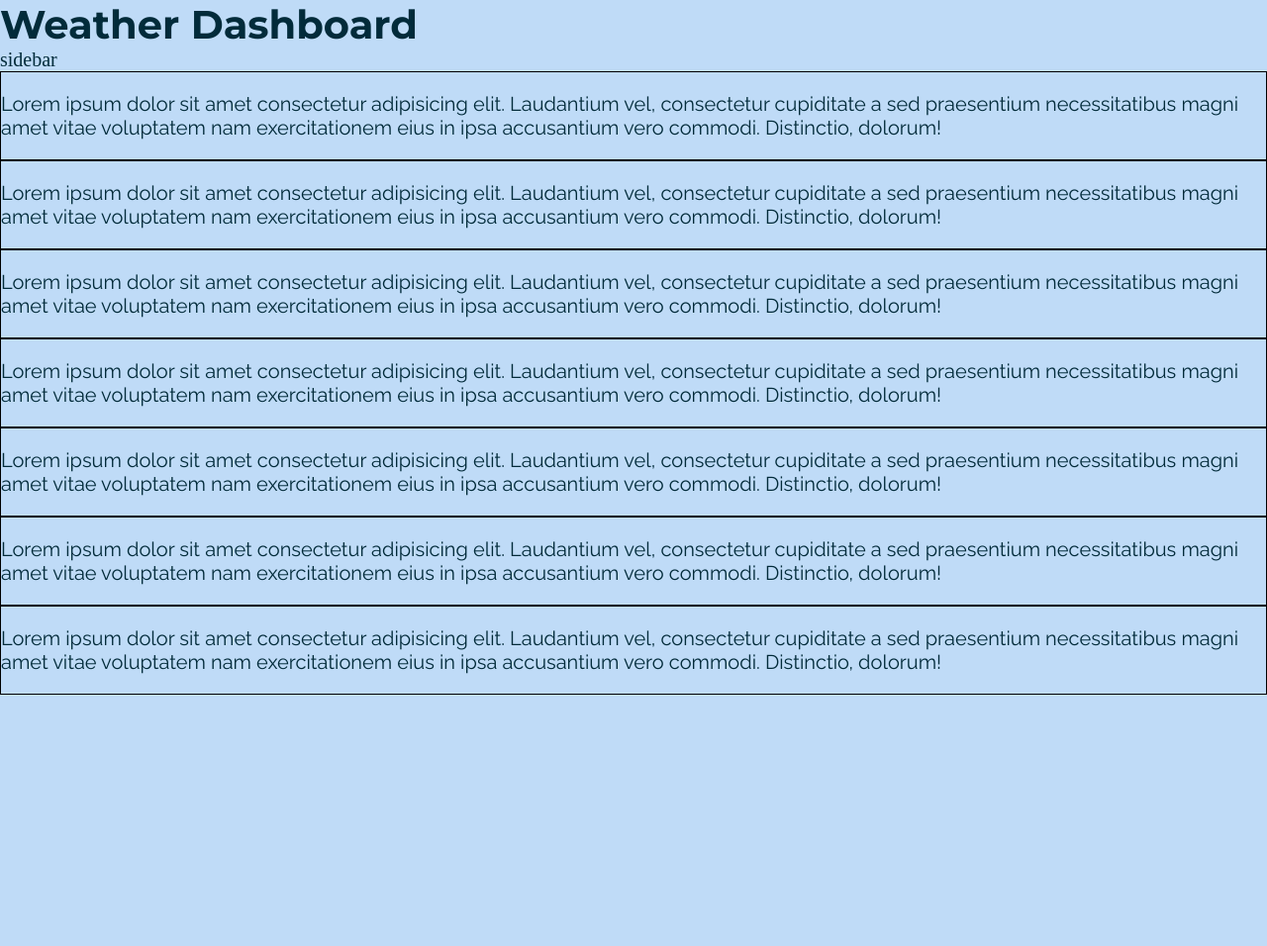
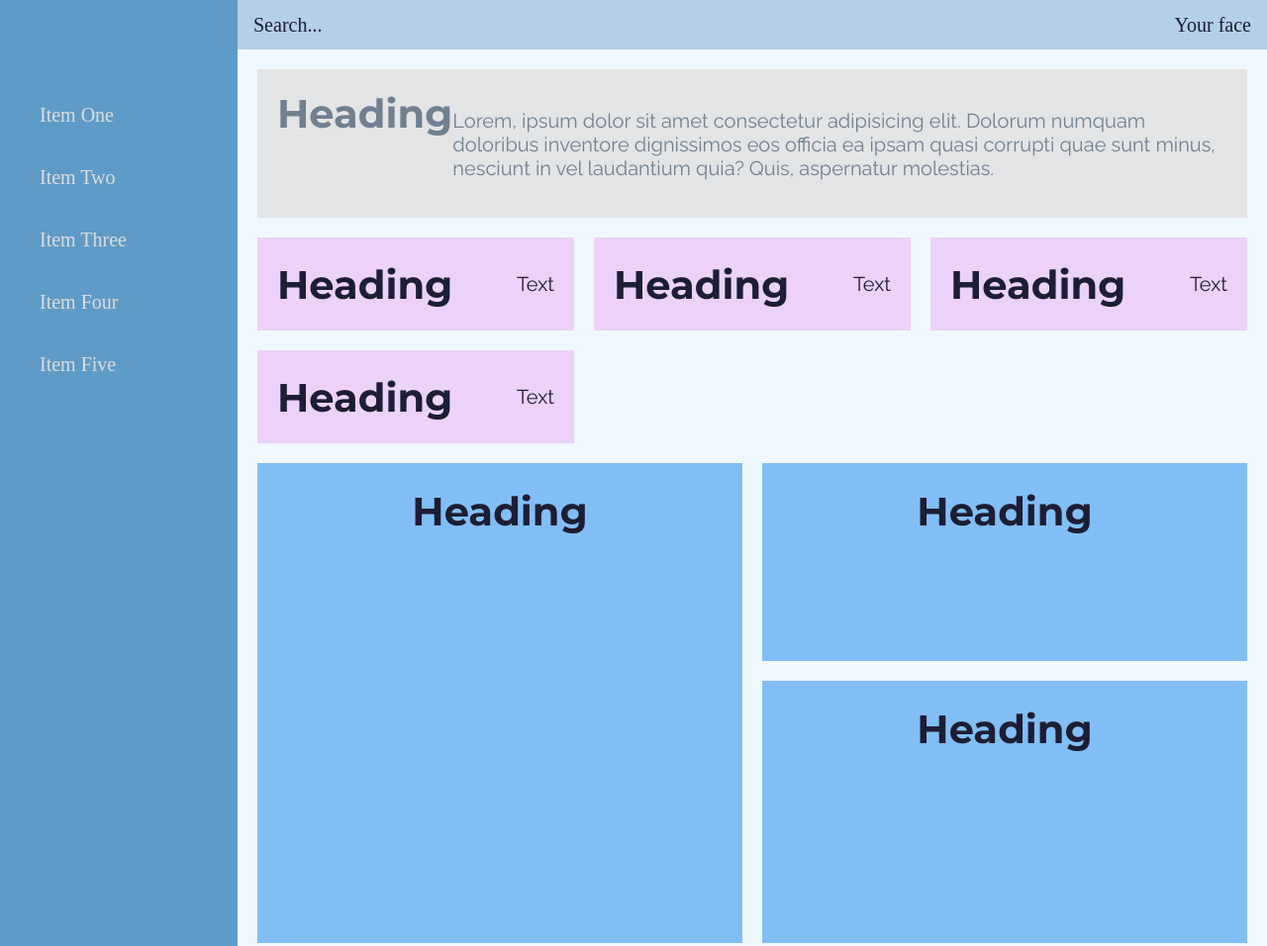
Before and after one commit to SAntonellis/weatherdashboard, a plain HTML site: page index.html in a window 1280 px wide. Shown: the top 956 px of the page at 99% size. Before the commit the page ends 800 px from the top, so only its background shows below. Drawn offline with Linux system fonts and the light colour scheme.

Commit message:
updated html and css

```diff
--- a/index.html
+++ b/index.html
@@ -8,44 +8,59 @@
   </head>
 <body>
 
-
     <div class="grid-container">
-
         <header class="header">
-    <h1>Weather Dashboard</h1>
+            <div class="header__search">Search...</div>
+            <div class="header__avatar">Your face</div>
           </header>
 
-<aside class="aside">
-    sidebar
+          <aside class="sidenav">
+            <ul class="sidenav__list">
+              <li class="sidenav__list-item">Item One</li>
+              <li class="sidenav__list-item">Item Two</li>
+              <li class="sidenav__list-item">Item Three</li>
+              <li class="sidenav__list-item">Item Four</li>
+              <li class="sidenav__list-item">Item Five</li>
+            </ul>
           </aside>
 
-<div class="main">
+        <main class="main">
 
-    <div class="row">
-      <div class="col"><p>Lorem ipsum dolor sit amet consectetur adipisicing elit. Laudantium vel, consectetur cupiditate a sed praesentium necessitatibus magni amet vitae voluptatem nam exercitationem eius in ipsa accusantium vero commodi. Distinctio, dolorum!</p></div>
-      <div class="col"><p>Lorem ipsum dolor sit amet consectetur adipisicing elit. Laudantium vel, consectetur cupiditate a sed praesentium necessitatibus magni amet vitae voluptatem nam exercitationem eius in ipsa accusantium vero commodi. Distinctio, dolorum!</p></div>
+          <div class="main-header">
+            <div class="main-header__heading"><h1>Heading</h1></div>
+            <div class="main-header__updates"><p>Lorem, ipsum dolor sit amet consectetur adipisicing elit. Dolorum numquam doloribus inventore dignissimos eos officia ea ipsam quasi corrupti quae sunt minus, nesciunt in vel laudantium quia? Quis, aspernatur molestias.</p></div>
           </div>
 
-    <div class="row">
-        <div class="col"><p>Lorem ipsum dolor sit amet consectetur adipisicing elit. Laudantium vel, consectetur cupiditate a sed praesentium necessitatibus magni amet vitae voluptatem nam exercitationem eius in ipsa accusantium vero commodi. Distinctio, dolorum!</p></div>
-        <div class="col"><p>Lorem ipsum dolor sit amet consectetur adipisicing elit. Laudantium vel, consectetur cupiditate a sed praesentium necessitatibus magni amet vitae voluptatem nam exercitationem eius in ipsa accusantium vero commodi. Distinctio, dolorum!</p></div>
-        <div class="col"><p>Lorem ipsum dolor sit amet consectetur adipisicing elit. Laudantium vel, consectetur cupiditate a sed praesentium necessitatibus magni amet vitae voluptatem nam exercitationem eius in ipsa accusantium vero commodi. Distinctio, dolorum!</p></div>
+          <div class="main-overview">
+            <div class="overviewcard">
+              <div class="overviewcard__icon"><h1>Heading</h1></div>
+              <div class="overviewcard__info"><p>Text</p></div>
+            </div>
+            <div class="overviewcard">
+              <div class="overviewcard__icon"><h1>Heading</h1></div>
+              <div class="overviewcard__info"><p>Text</p></div>
+            </div>
+            <div class="overviewcard">
+              <div class="overviewcard__icon"><h1>Heading</h1></div>
+              <div class="overviewcard__info"><p>Text</p></div>
+            </div>
+            <div class="overviewcard">
+              <div class="overviewcard__icon"><h1>Heading</h1></div>
+              <div class="overviewcard__info"><p>Text</p></div>
+            </div>
           </div>
 
-      <div class="row">
-        <div class="col"><p>Lorem ipsum dolor sit amet consectetur adipisicing elit. Laudantium vel, consectetur cupiditate a sed praesentium necessitatibus magni amet vitae voluptatem nam exercitationem eius in ipsa accusantium vero commodi. Distinctio, dolorum!</p></div>
-        <div class="col"><p>Lorem ipsum dolor sit amet consectetur adipisicing elit. Laudantium vel, consectetur cupiditate a sed praesentium necessitatibus magni amet vitae voluptatem nam exercitationem eius in ipsa accusantium vero commodi. Distinctio, dolorum!</p></div>
+          <div class="main-cards">
+            <div class="card"><h1>Heading</h1></div>
+            <div class="card"><h1>Heading</h1></div>
+            <div class="card"><h1>Heading</h1></div>
           </div>
 
-  </div>
-
-
-
+        </main>
 
           <footer class="footer">
 
           </footer>
-
       </div>
 
         <!--Javascript goes here: -->
--- a/style.css
+++ b/style.css
@@ -7,11 +7,12 @@ font-family: 'Raleway', sans-serif;
 */
 
 :root {
-    --gunmetal: #022b3aff;
-    --metallic-seaweed: #1f7a8cff;
-    --beau-blue: #bfdbf7ff;
-    --lavender-web: #e1e5f2ff;
-    --white: #ffffffff;
+    --darkfont: #1D1D33;
+    --lightfont: #F0F8FF;
+    --sidenav: #5E9BC6;
+    --main: #F0F8FF;
+    --header: #b4cfe7;
+    --footer: #b4cfe7;
 }
 
 * {
@@ -25,8 +26,8 @@ html, h1, h2, h3, h4, h5, h6, div {
 }
 
 body {
-    background: var(--beau-blue);
-    color: var(--gunmetal);
+    background: var(--main);
+    color: var(--darkfont);
     padding: 0;
     border: 0;
     margin: 0;
@@ -42,6 +43,115 @@ body p {
     font-size: 1em;
   }
 
-.col {
-    border: solid 1px black;
+.grid-container {
+  display: grid;
+  grid-template-columns: 240px 1fr;
+  grid-template-rows: 50px 1fr 50px;
+  grid-template-areas:
+    "sidenav header"
+    "sidenav main"
+    "sidenav footer";
+  height: 100vh;
 }
+
+.header {
+    grid-area: header;
+    background-color: var(--header);
+}
+
+.sidenav {
+    display: flex; /* Will be hidden on mobile */
+    flex-direction: column;
+    grid-area: sidenav;
+    background-color: var(--sidenav);
+}
+
+.sidenav__list {
+    padding: 0;
+    margin-top: 85px;
+    list-style-type: none;
+  }
+
+  .sidenav__list-item {
+    padding: 20px 20px 20px 40px;
+    color: #ddd;
+  }
+
+  .sidenav__list-item:hover {
+    background-color: rgba(255, 255, 255, 0.2);
+    cursor: pointer;
+  }
+
+.main {
+    grid-area: main;
+    background-color: var(--beau-blue);
+}
+
+.main-header {
+    display: flex;
+    justify-content: space-between;
+    margin: 20px;
+    padding: 20px;
+    height: 150px; /* Force height */
+    background-color: #e3e4e6;
+    color: slategray;
+  }
+
+  .main-overview {
+    display: grid;
+    grid-template-columns: repeat(auto-fit, minmax(265px, 1fr));
+    grid-auto-rows: 94px;
+    grid-gap: 20px;
+    margin: 20px;
+  }
+
+  .main-cards {
+    column-count: 2;
+    column-gap: 20px;
+    margin: 20px;
+  }
+
+  .card {
+    display: flex;
+    flex-direction: column;
+    align-items: center;
+    width: 100%;
+    background-color: #82bef6;
+    margin-bottom: 20px;
+    -webkit-column-break-inside: avoid;
+    padding: 24px;
+    box-sizing: border-box;
+  }
+
+  /* Force varying heights to simulate dynamic content */
+  .card:first-child {
+    height: 485px;
+  }
+
+  .card:nth-child(2) {
+    height: 200px;
+  }
+
+  .card:nth-child(3) {
+    height: 265px;
+  }
+
+  .overviewcard {
+    display: flex;
+    align-items: center;
+    justify-content: space-between;
+    padding: 20px;
+    background-color: #d3d3;
+  }
+
+.footer {
+    grid-area: footer;
+    background-color: var(--footer);
+}
+
+.header, .footer {
+    display: flex;
+    align-items: center;
+    justify-content: space-between;
+    padding: 0 16px;
+  }
```
Lines whose indentation alone changed are shown as unchanged.
